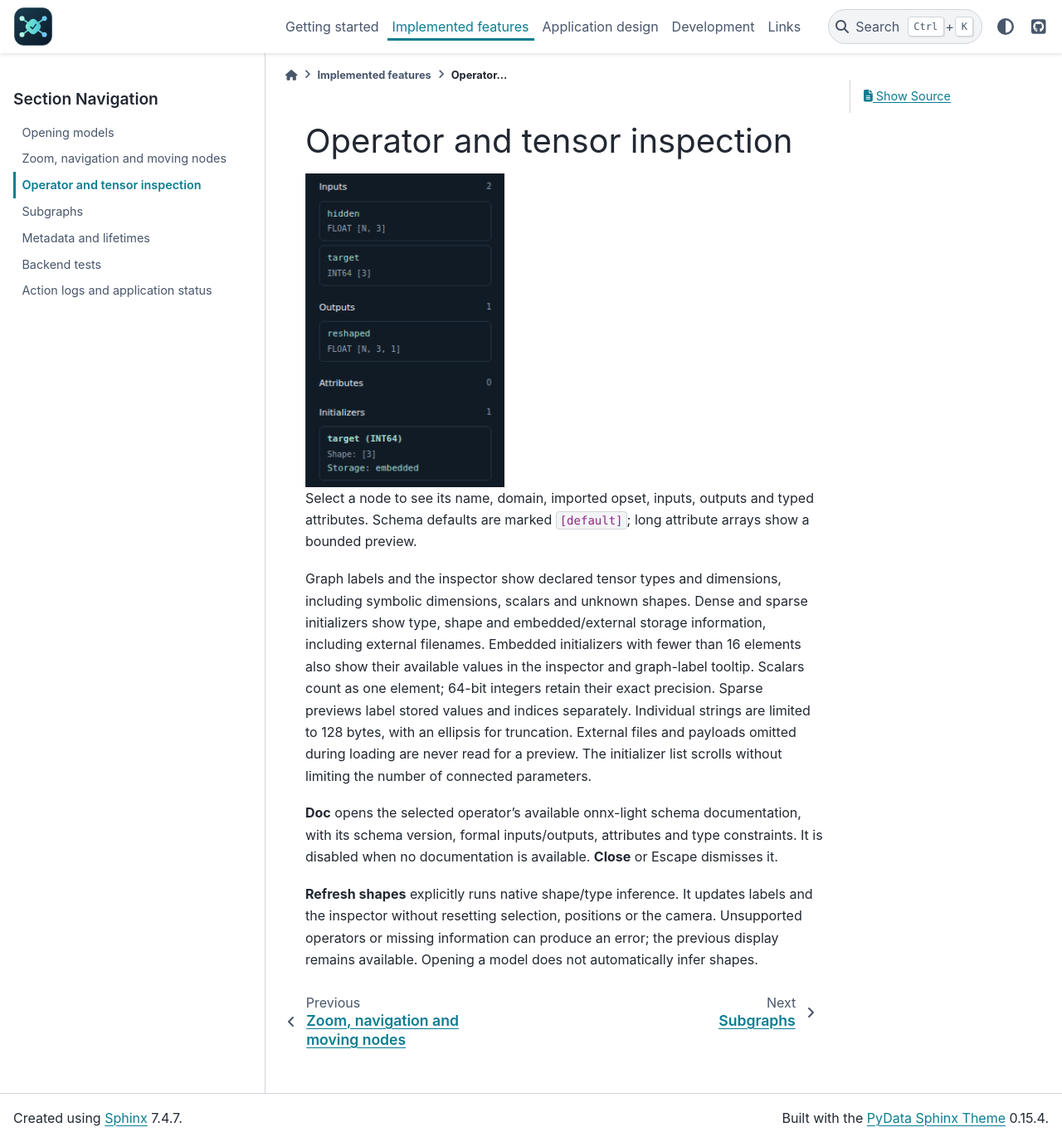
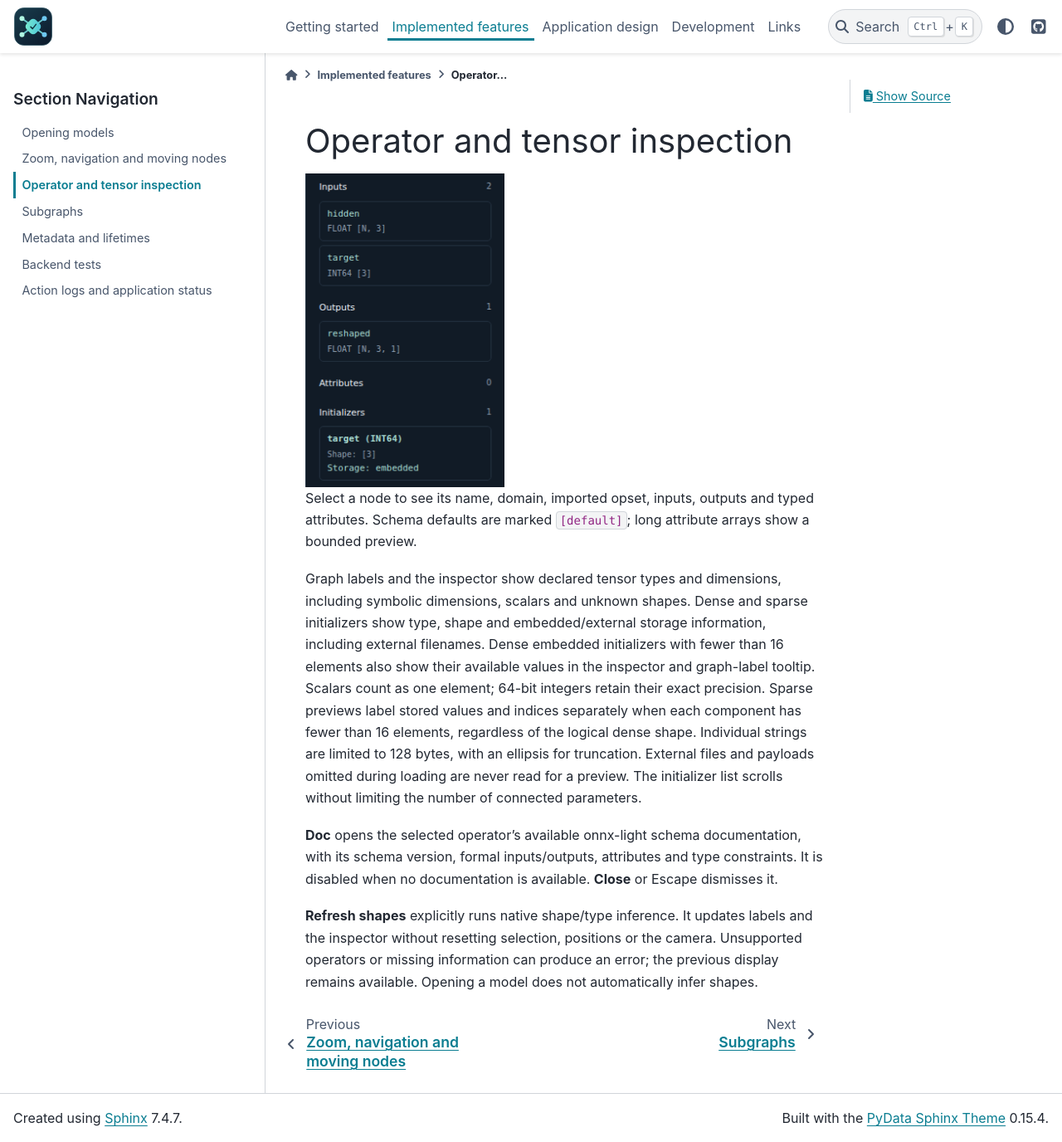
Before and after one commit to xadupre/onnx-light-viewer, a Sphinx documentation site: the page built from docs/features/inspection.rst, in a window 1280 px wide and 1376 px high. Shown: the whole window at 83% size. Built offline with Sphinx 7.4.7 and the PyData theme 0.15.4, drawn with Linux system fonts in a browser that asks for light colours.

Commit message:
Address tiny initializer preview review feedback
Include initializer names and element counts in malformed string diagnostics, bound sparse previews by stored components, and retain type-appropriate floating-point precision.

Co-authored-by: Copilot <223556219+Copilot@users.noreply.github.com>

```diff
--- a/docs/features/inspection.rst
+++ b/docs/features/inspection.rst
@@ -12,12 +12,13 @@ show a bounded preview.
 Graph labels and the inspector show declared tensor types and dimensions,
 including symbolic dimensions, scalars and unknown shapes. Dense and sparse
 initializers show type, shape and embedded/external storage information,
-including external filenames. Embedded initializers with fewer than 16 elements
-also show their available values in the inspector and graph-label tooltip.
-Scalars count as one element; 64-bit integers retain their exact precision.
-Sparse previews label stored values and indices separately. Individual strings
-are limited to 128 bytes, with an ellipsis for truncation. External files and
-payloads omitted during loading are never read for a preview. The initializer
+including external filenames. Dense embedded initializers with fewer than 16
+elements also show their available values in the inspector and graph-label
+tooltip. Scalars count as one element; 64-bit integers retain their exact precision.
+Sparse previews label stored values and indices separately when each component
+has fewer than 16 elements, regardless of the logical dense shape. Individual
+strings are limited to 128 bytes, with an ellipsis for truncation. External files
+and payloads omitted during loading are never read for a preview. The initializer
 list scrolls without limiting the number of connected parameters.
 
 **Doc** opens the selected operator's available onnx-light schema documentation,
```
Also changed, not shown: docs/design.rst (+6 -5 lines), 5 other files.
